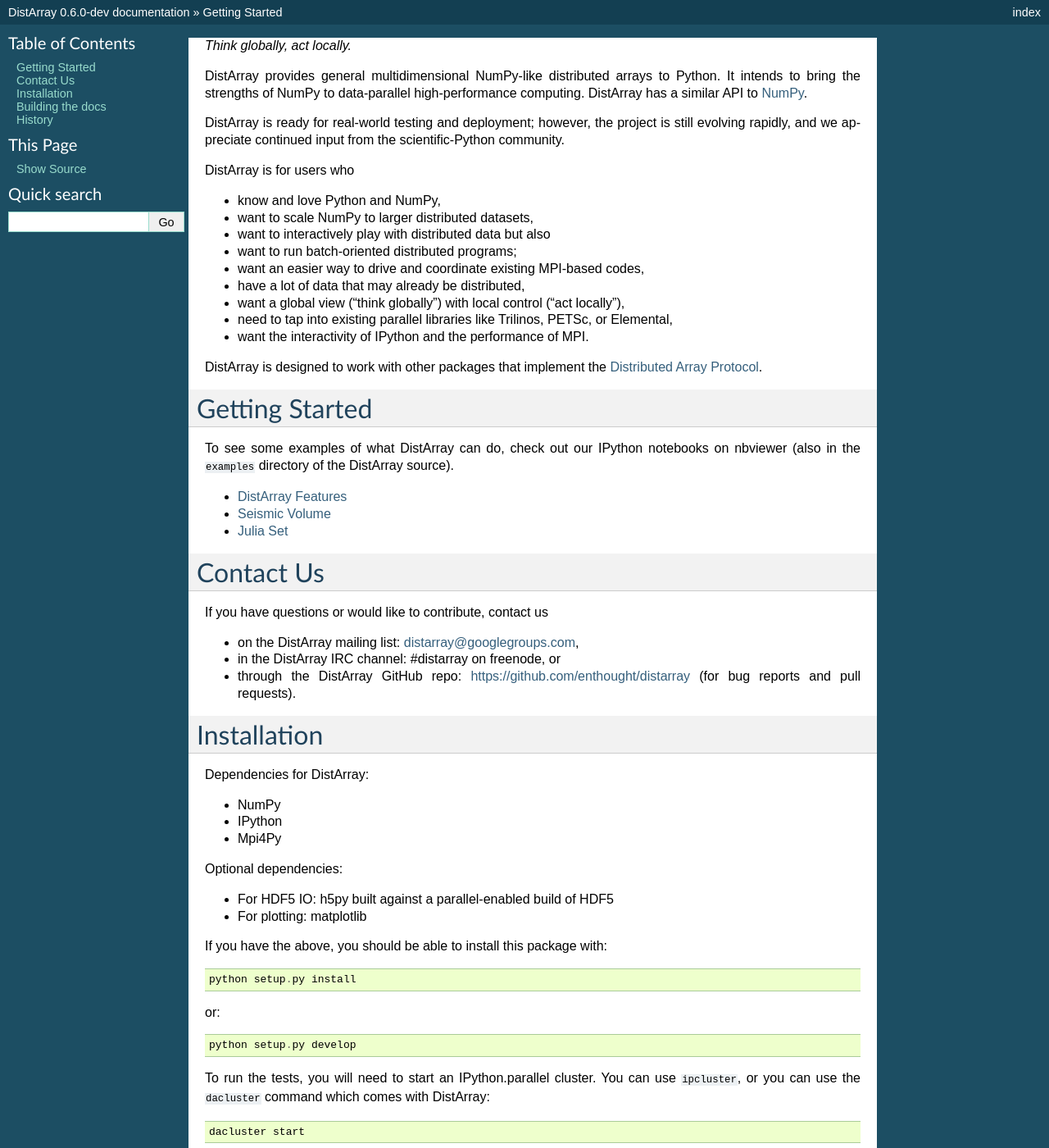
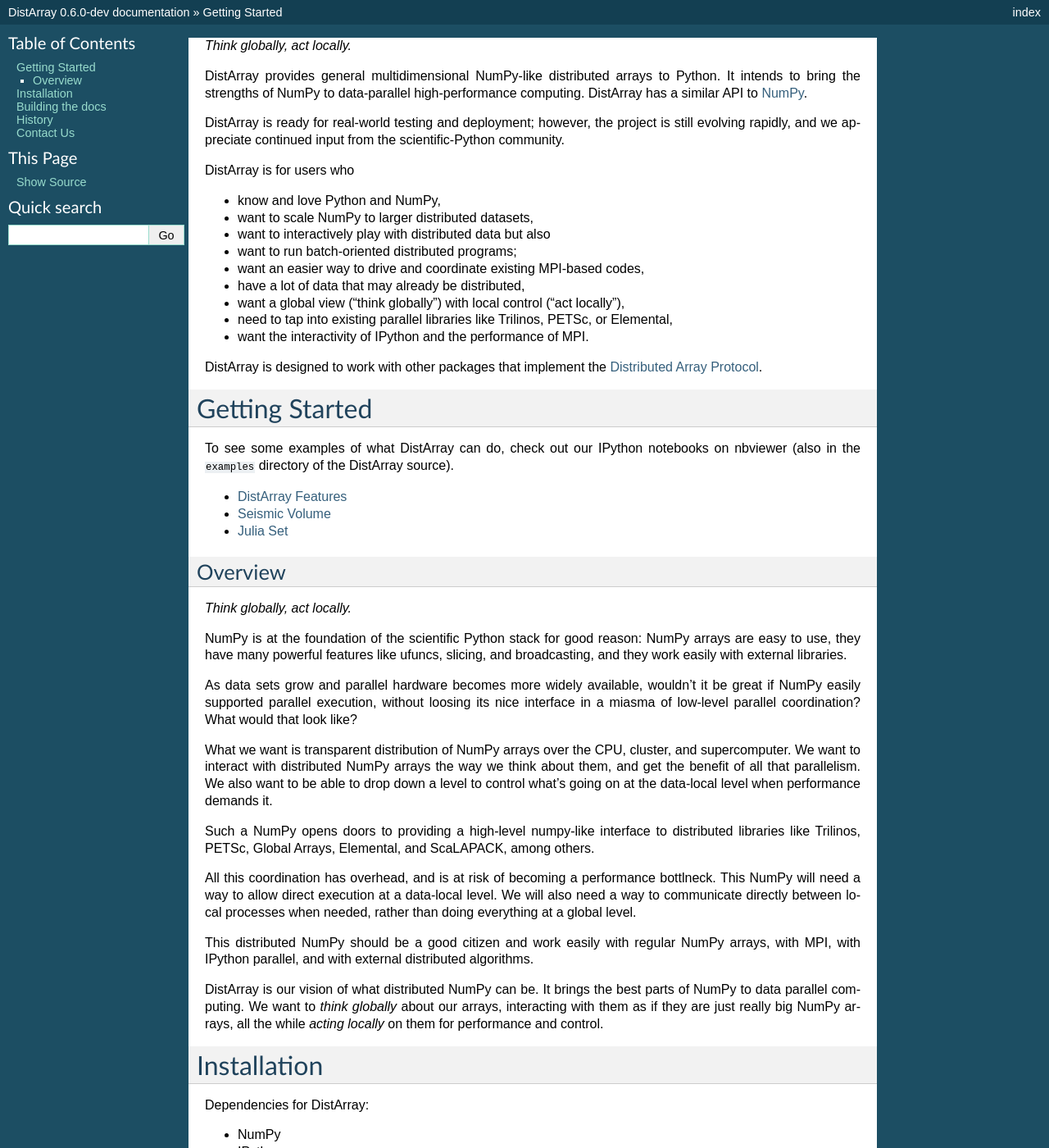
Before and after one commit to enthought/distarray, a Sphinx documentation site: the page built from docs/sphinx/source/main.rst, in a window 1280 px wide and 1400 px high. Shown: the whole window at 82% size. Built offline with Sphinx 7.4.7, drawn with Linux system fonts in a browser that asks for light colours; some of the changed text lies outside the part shown.

Commit message:
Rearrange main.rst.

```diff
--- a/docs/sphinx/source/main.rst
+++ b/docs/sphinx/source/main.rst
@@ -1,5 +1,6 @@
 .. include:: blurb.rst
 .. include:: getting_started.rst
-.. include:: contact_us.rst
+.. include:: overview.rst
 .. include:: installation.rst
 .. include:: history.rst
+.. include:: contact_us.rst
--- a/docs/sphinx/source/overview.rst
+++ b/docs/sphinx/source/overview.rst
@@ -1,5 +1,5 @@
-DistArray Overview
-==================
+Overview
+========
 
 *Think globally, act locally.*
 
```
